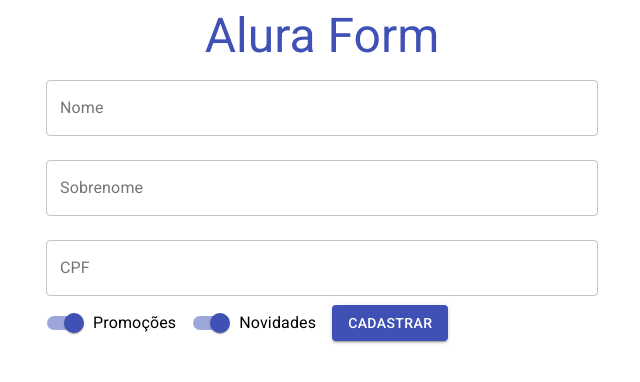
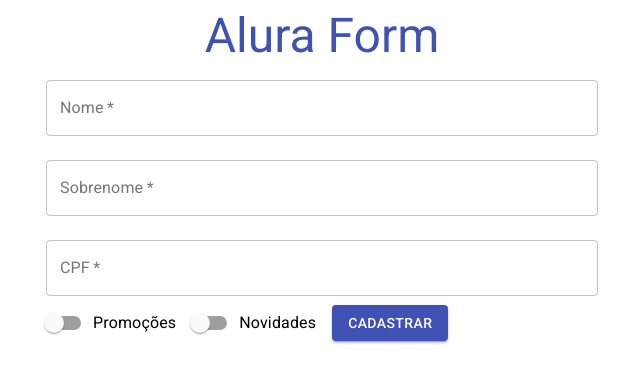
Before and after one commit to LeonardoBrizolla/alura-form, a React (Create React App) app: page / in a window 1280 px wide. Shown: the top 382 px of the page, without its empty margins (318-958 px from the left). Built offline with nearby package versions, Linux system fonts and the light colour scheme.

Commit message:
Used useState on all form \O/ React s2

```diff
--- a/src/components/FormAlura/index.js
+++ b/src/components/FormAlura/index.js
@@ -1,14 +1,32 @@
 import { TextField, Button, FormControlLabel, Switch } from '@material-ui/core';
+import { useState } from 'react';
 
 export const FormAlura = () => {
+  const [nome, setNome] = useState('');
+  const [sobrenome, setSobrenome] = useState('');
+  const [cpf, setCpf] = useState('');
+  const [promocoes, setPromocoes] = useState(false);
+  const [novidades, setNovidades] = useState(false);
+
   return (
-    <form action="#TODO" className="form-alura">
+    <form
+      action="#TODO"
+      className="form-alura"
+      onSubmit={(event) => {
+        event.preventDefault();
+
+        console.log({ nome, sobrenome, cpf, promocoes, novidades });
+      }}
+    >
       <TextField
         id="nome"
         label="Nome"
         variant="outlined"
         margin="normal"
         fullWidth
+        required
+        value={nome}
+        onChange={(event) => setNome(event.target.value)}
       />
       <TextField
         id="sobrenome"
@@ -16,6 +34,9 @@
         variant="outlined"
         margin="normal"
         fullWidth
+        required
+        value={sobrenome}
+        onChange={(event) => setSobrenome(event.target.value)}
       />
       <TextField
         id="CPF"
@@ -23,16 +44,33 @@
         variant="outlined"
         margin="normal"
         fullWidth
+        required
+        value={cpf}
+        onChange={(event) => setCpf(event.target.value)}
       />
       <FormControlLabel
         label="Promoções"
-        control={<Switch defaultChecked name="promocoes" color="primary" />}
+        control={
+          <Switch
+            checked={promocoes}
+            onChange={(event) => setPromocoes(event.target.checked)}
+            name="promocoes"
+            color="primary"
+          />
+        }
       />
       <FormControlLabel
         label="Novidades"
-        control={<Switch defaultChecked name="novidades" color="primary" />}
+        control={
+          <Switch
+            checked={novidades}
+            onChange={(event) => setNovidades(event.target.checked)}
+            name="novidades"
+            color="primary"
+          />
+        }
       />
-      <Button color="primary" variant="contained">
+      <Button type="submit" color="primary" variant="contained">
         Cadastrar
       </Button>
     </form>
```
